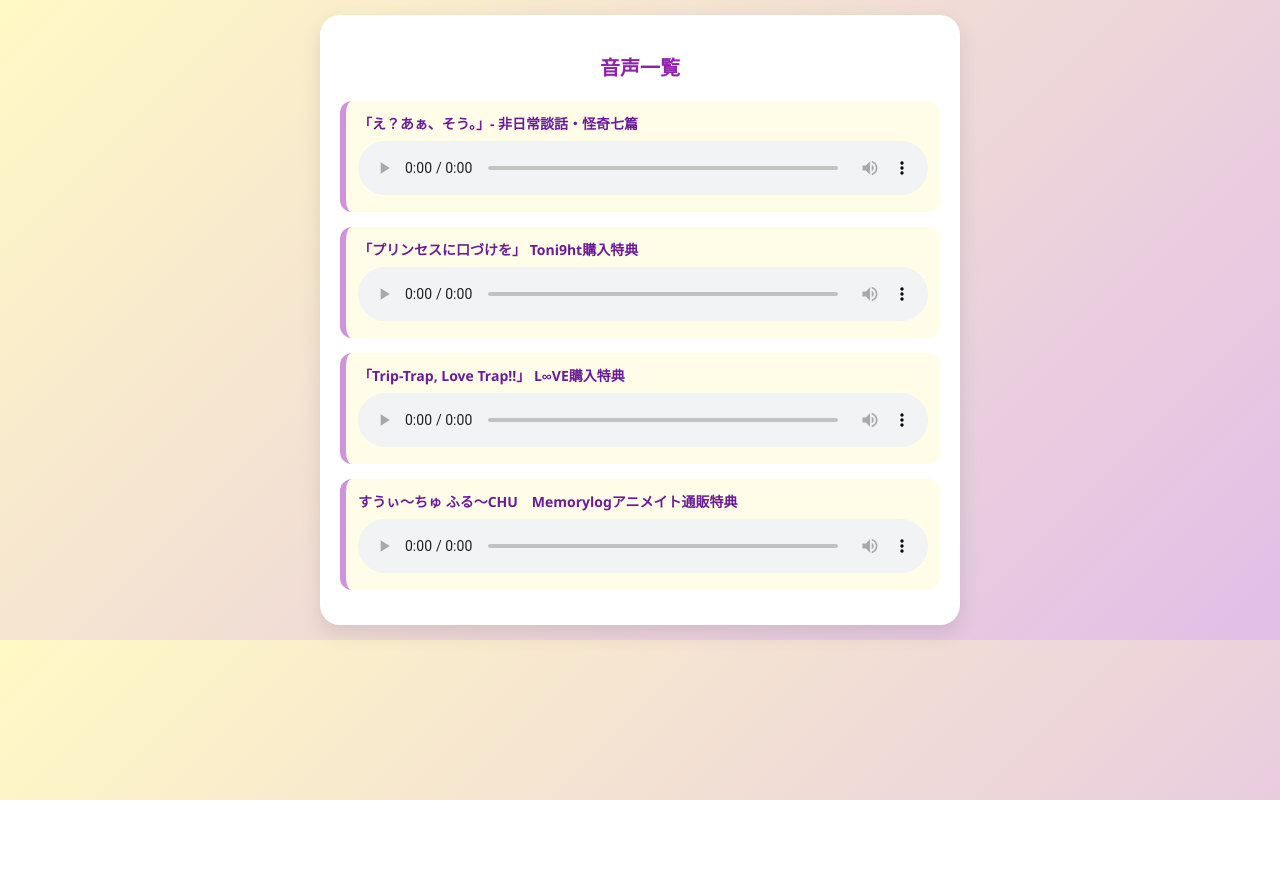
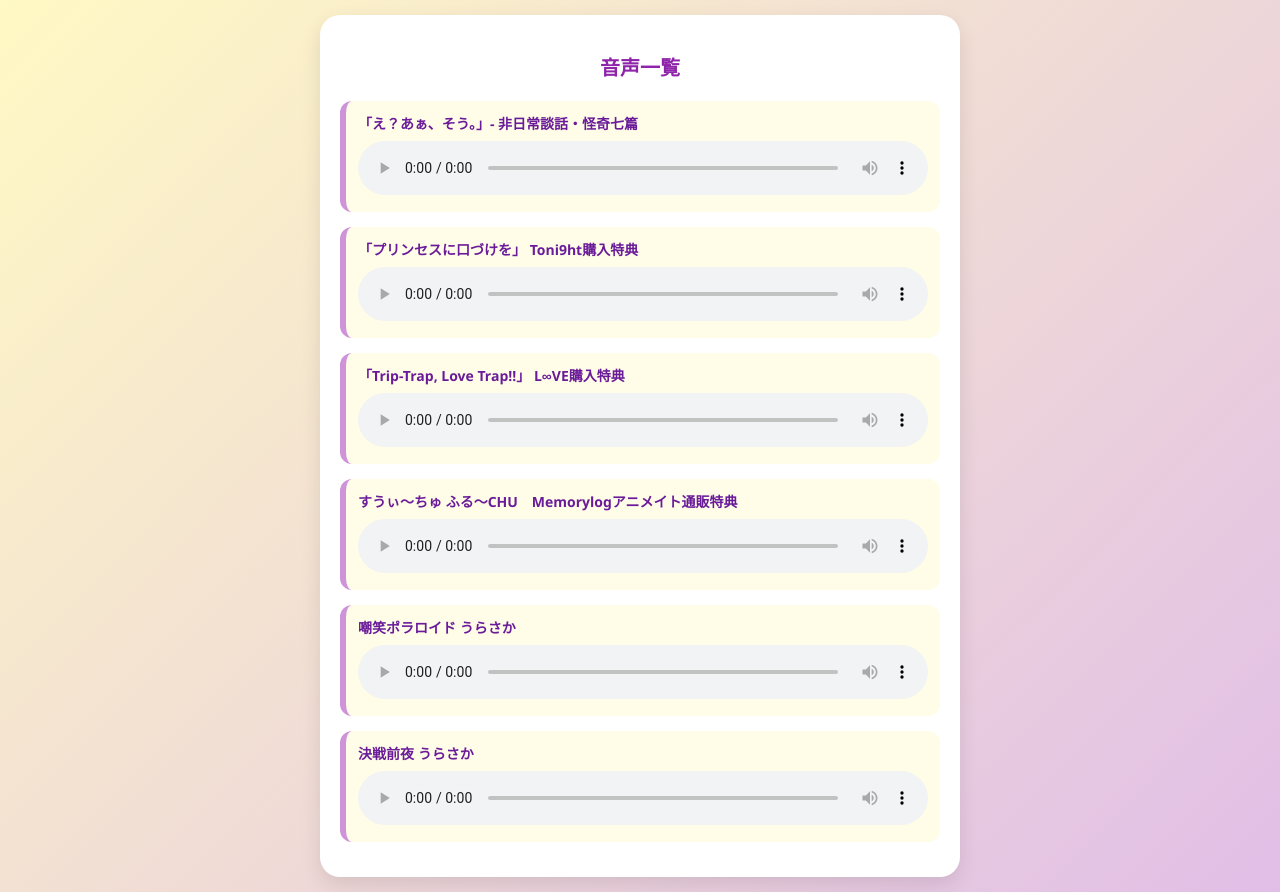
Before and after one commit to niradragon/211project, a plain HTML site: page index.html in a window 1280 px wide. Before the commit the page ends 800 px from the top, so only its background shows below. Drawn offline with Linux system fonts and the light colour scheme.

Commit message:
Update index.html
Add urasaka

```diff
--- a/index.html
+++ b/index.html
@@ -103,6 +103,20 @@
       </audio>
     </div>
 
+     <div class="audio-box">
+      <p>嘲笑ポラロイド うらさか</p>
+      <audio controls>
+        <source src="01 #嘲笑ポラロイド.m4a" type="audio/mp4">
+      </audio>
+    </div>
+     <div class="audio-box">
+      <p>決戦前夜 うらさか</p>
+      <audio controls>
+        <source src="2-01 決戦前夜.m4a" type="audio/mp4">
+      </audio>
+    </div>
+
+
   </div>
 </body>
 </html>
```
